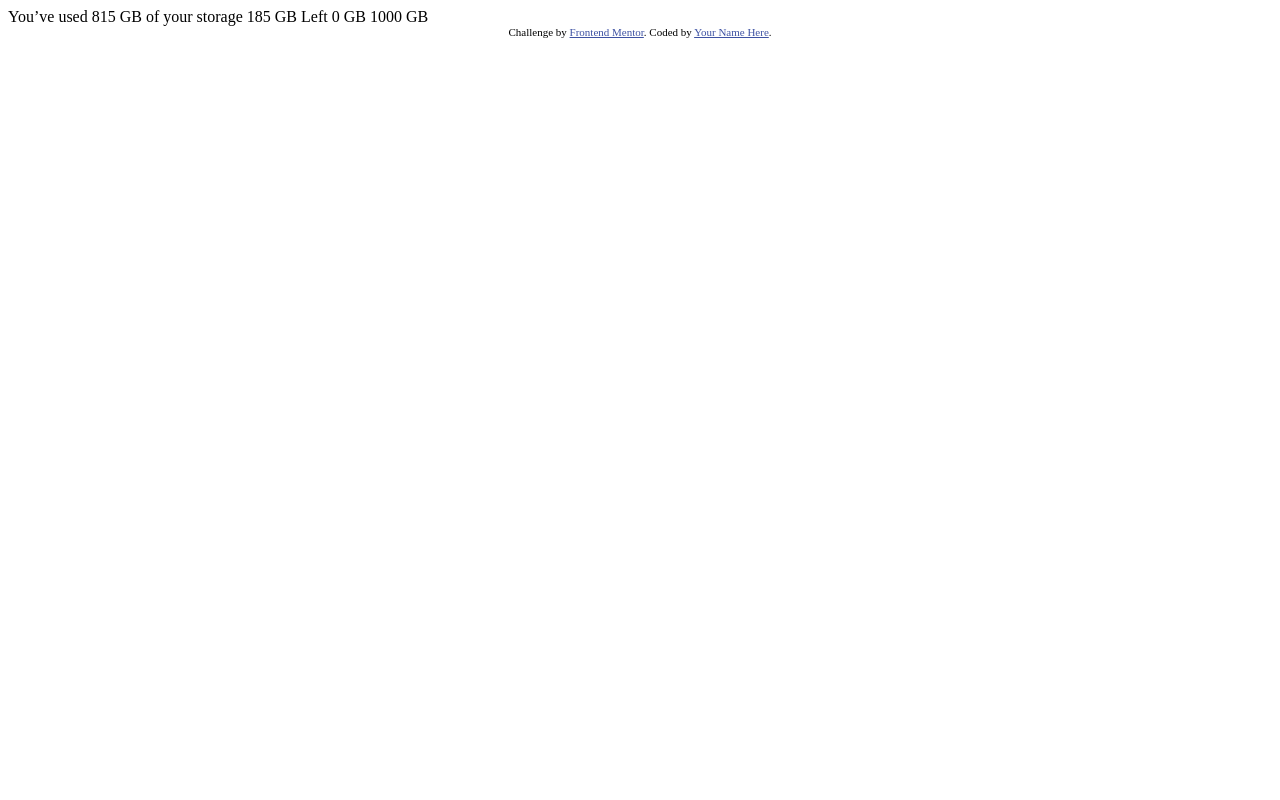
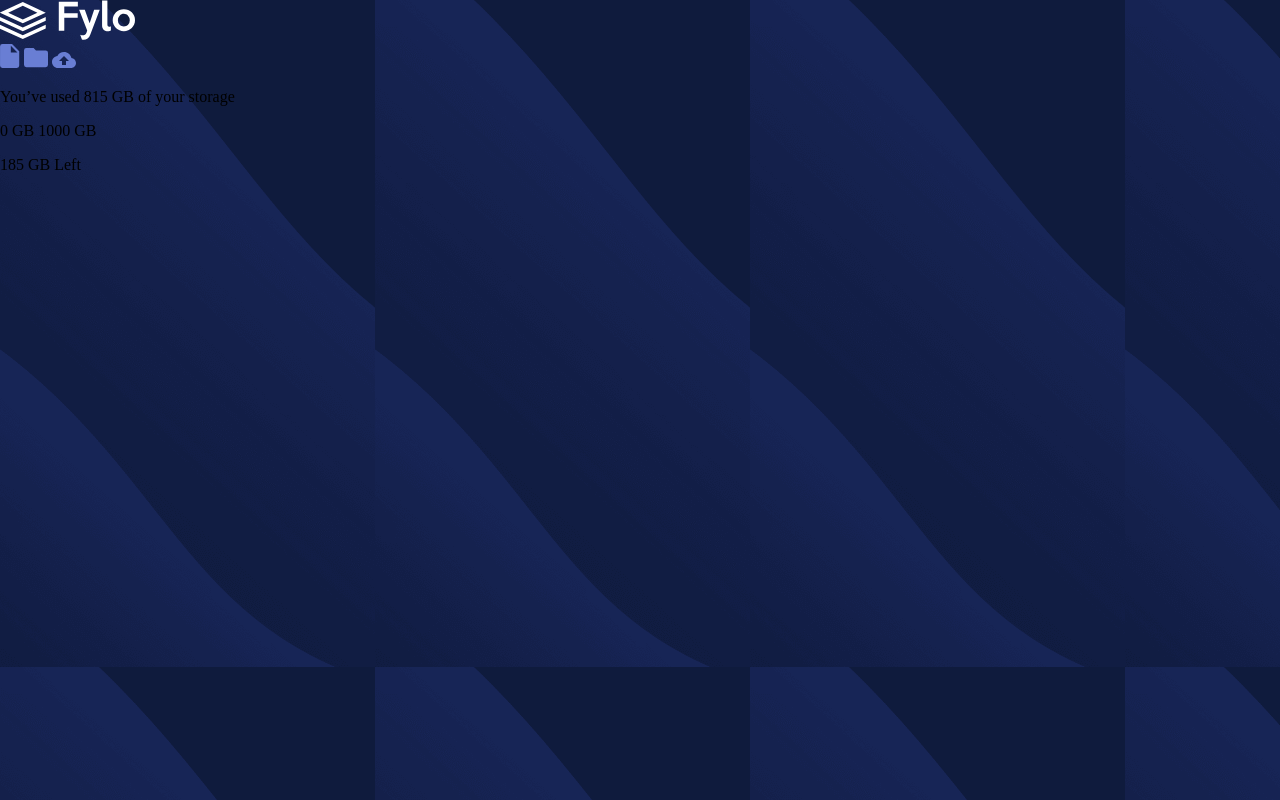
Before and after one commit to JeffersonGutierrez/datadefilo, a plain HTML site: page index.html in a window 1280 px wide. Drawn offline with Linux system fonts and the light colour scheme.

Commit message:
estaba empezando

```diff
--- /dev/null
+++ b/css/stile.css
@@ -0,0 +1,16 @@
+/*.attribution { font-size: 11px; text-align: center; }
+    .attribution a { color: hsl(228, 45%, 44%); }*/
+:root{
+--Gradient: hsl(6, 100%, 80%) to hsl(335, 100%, 65%);
+--Pale-Blue: hsl(243, 100%, 93%);
+--Grayish-Blue: hsl(229, 7%, 55%);
+--Dark-Blue: hsl(228, 56%, 26%);
+--Very-Dark-Blue: hsl(229, 57%, 11%);
+/*.attribution a*/
+--a-color: hsl(228, 45%, 44%);
+}
+body{
+    background-image: url("../images/bg-mobile.png");
+    margin: 0;
+    padding: 0;
+}
--- a/index.html
+++ b/index.html
@@ -5,27 +5,35 @@
   <meta name="viewport" content="width=device-width, initial-scale=1.0"> <!-- displays site properly based on user's device -->
 
   <link rel="icon" type="image/png" sizes="32x32" href="./images/favicon-32x32.png">
-
-  <title>Frontend Mentor | Fylo data storage component</title>
-
-  <!-- Feel free to remove these styles or customise in your own stylesheet 👍 -->
-  <style>
-    .attribution { font-size: 11px; text-align: center; }
-    .attribution a { color: hsl(228, 45%, 44%); }
-  </style>
+  <link rel="stylesheet" href="./css/stile.css">
+  <title>Fylo</title>
 </head>
 <body>
+  <main>
+    <section>
+      <img src="./images/logo.svg" alt="">
+      <div>
+        <img src="./images/icon-document.svg" alt="">
+        <img src="./images/icon-folder.svg" alt="">
+        <img src="./images/icon-upload.svg" alt="">
+      </div>
+    </section>
 
-  You’ve used 815 GB of your storage
+    <section>
+      <p>
+        You’ve used <span> 815 GB</span> of your storage
+      </p>
+      <p>0 GB   1000 GB</p>
+      <div>
+        185 GB Left
+      </div>
+    </section>
+  </main>
 
-  185 GB Left
 
-  0 GB
-  1000 GB
 
-  <div class="attribution">
-    Challenge by <a href="https://www.frontendmentor.io?ref=challenge" target="_blank">Frontend Mentor</a>.
-    Coded by <a href="#">Your Name Here</a>.
-  </div>
+
+
+
 </body>
 </html>
```
